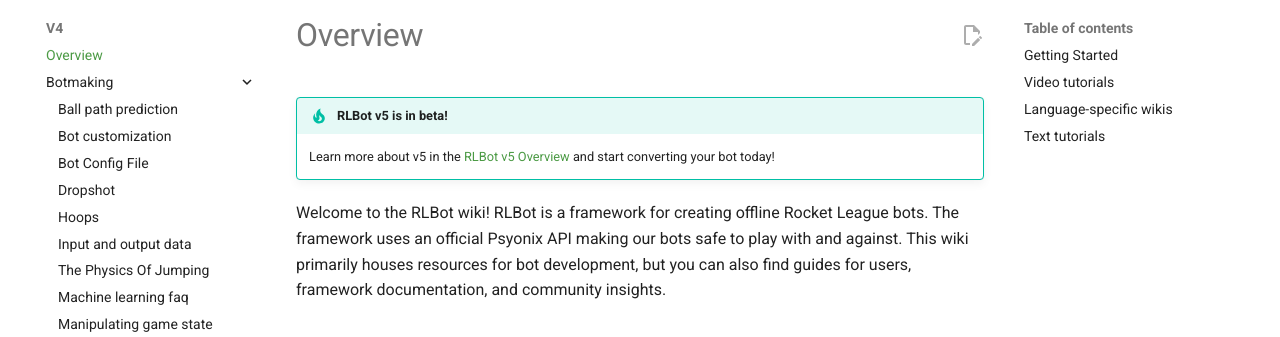
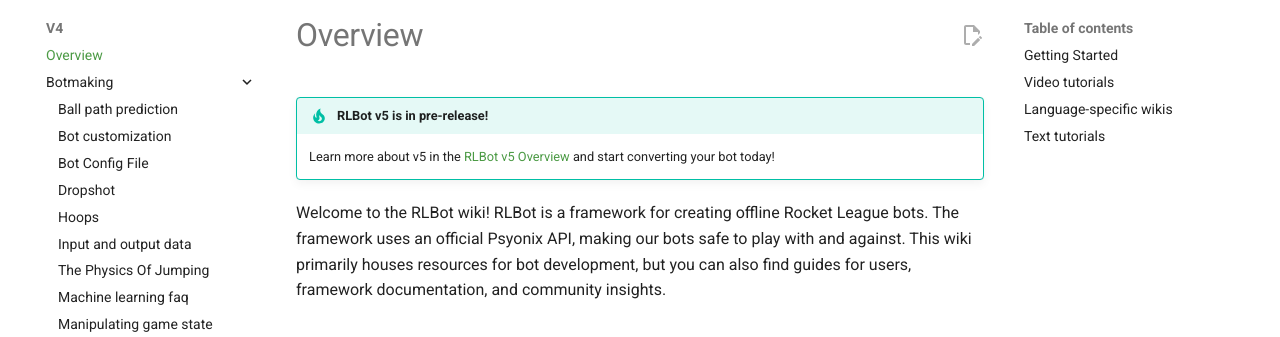
Before and after one commit to RLBot/wiki, an MkDocs documentation site: the page built from docs/v4/index.md, in a window 1280 px wide and 900 px high. Shown: the part 131-468 px from the top of the window. Built offline with MkDocs 1.6.1 and Material for MkDocs 9.7.7, drawn with Linux system fonts in a browser that asks for light colours; comment, search, counter and statistics services are not loaded.

Commit message:
Change RLBot v5 status to pre-release
Updated the status of RLBot v5 from beta to pre-release and improved sentence structure.

```diff
--- a/docs/v4/index.md
+++ b/docs/v4/index.md
@@ -1,11 +1,11 @@
 # Overview
 
-!!! tip "RLBot v5 is in beta!"
+!!! tip "RLBot v5 is in pre-release!"
 	Learn more about v5 in the [RLBot v5 Overview](/v5/framework/v5) and start converting your bot today!
 
 Welcome to the RLBot wiki!
 RLBot is a framework for creating offline Rocket League bots.
-The framework uses an official Psyonix API making our bots safe to play with and against.
+The framework uses an official Psyonix API, making our bots safe to play with and against.
 This wiki primarily houses resources for bot development, but you can also find guides for users, framework documentation, and community insights.
 
 ## Getting Started
```
